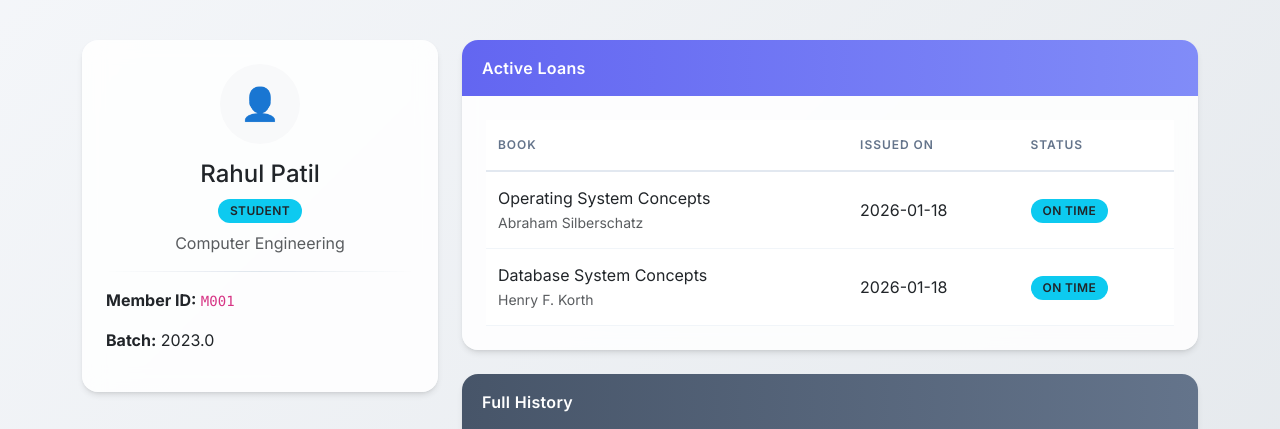
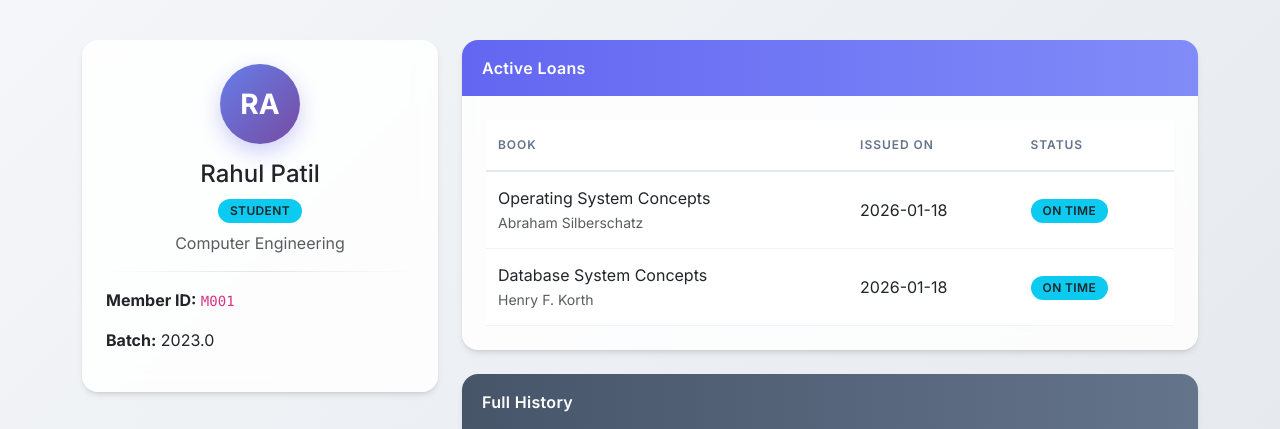
Before and after one commit to VipulMadavi/Library-Analytics-DAVIS, a Flask app: page /member/M001 in a window 1280 px wide. Shown: the part 122-551 px from the top of the page. Run offline with Flask 3, Linux system fonts and the light colour scheme.

Commit message:
feat: Implement UI with improved templates and stylings

```diff
--- a/static/css/style.css
+++ b/static/css/style.css
@@ -401,3 +401,28 @@ footer small {
     transform: scale(1.1);
     box-shadow: 0 4px 12px rgba(99, 102, 241, 0.3);
 }
+
+/* ===== AVATAR CIRCLE (Member Details) ===== */
+.avatar-circle {
+    width: 80px;
+    height: 80px;
+    font-size: 1.75rem;
+    font-weight: 700;
+    border-radius: 50%;
+    background: var(--gradient-primary);
+    color: white;
+    display: inline-flex;
+    justify-content: center;
+    align-items: center;
+    margin-bottom: 1rem;
+    box-shadow: 0 8px 20px rgba(99, 102, 241, 0.3);
+}
+
+/* ===== PAGE TITLES ===== */
+.page-title {
+    font-weight: 700;
+    background: var(--gradient-primary);
+    -webkit-background-clip: text;
+    -webkit-text-fill-color: transparent;
+    background-clip: text;
+}
--- a/templates/add_book.html
+++ b/templates/add_book.html
@@ -4,7 +4,7 @@
 <div class="row justify-content-center">
     <div class="col-md-6">
         <div class="card">
-            <div class="card-header bg-primary text-white">Add New College Book</div>
+            <div class="card-header">📕 Add New Book</div>
             <div class="card-body">
                 <form action="/add_book" method="POST">
                     <div class="mb-3">
--- a/templates/add_member.html
+++ b/templates/add_member.html
@@ -4,7 +4,7 @@
 <div class="row justify-content-center">
     <div class="col-md-6">
         <div class="card">
-            <div class="card-header bg-success text-white">Register New Student/Faculty</div>
+            <div class="card-header">👤 Register New Member</div>
             <div class="card-body">
                 <form action="/add_member" method="POST">
                     <div class="mb-3">
--- a/templates/books.html
+++ b/templates/books.html
@@ -3,7 +3,7 @@
 {% block content %}
 <div class="row mb-4 align-items-center">
     <div class="col-md-6">
-        <h2>Inventory</h2>
+        <h2 class="page-title">📚 Inventory</h2>
     </div>
     <div class="col-md-6 text-end">
         <a href="/add_book" class="btn btn-success me-2">+ Add Book</a>
--- a/templates/member_details.html
+++ b/templates/member_details.html
@@ -17,9 +17,8 @@
         <!-- Profile Card -->
         <div class="card mb-4">
             <div class="card-body text-center">
-                <div class="bg-light rounded-circle d-inline-flex justify-content-center align-items-center mb-3"
-                    style="width: 80px; height: 80px; font-size: 2rem;">
-                    👤
+                <div class="avatar-circle">
+                    {{ member.Name[:2]|upper }}
                 </div>
                 <h4>{{ member.Name }}</h4>
                 <span class="badge bg-info text-dark mb-2">{{ member.Role }}</span>
--- a/templates/members.html
+++ b/templates/members.html
@@ -3,7 +3,7 @@
 {% block content %}
 <div class="row mb-4">
     <div class="col-md-12">
-        <h2>Members Directory</h2>
+        <h2 class="page-title">👥 Members Directory</h2>
     </div>
 </div>
 
--- a/templates/return_book.html
+++ b/templates/return_book.html
@@ -4,8 +4,8 @@
 <div class="row justify-content-center">
     <div class="col-md-6">
         <div class="card">
-            <div class="card-header bg-danger text-white">
-                <h4 class="mb-0">Return Book</h4>
+            <div class="card-header">
+                <h4 class="mb-0">📥 Return Book</h4>
             </div>
             <div class="card-body">
                 <form action="/return" method="POST" id="returnForm">
```
